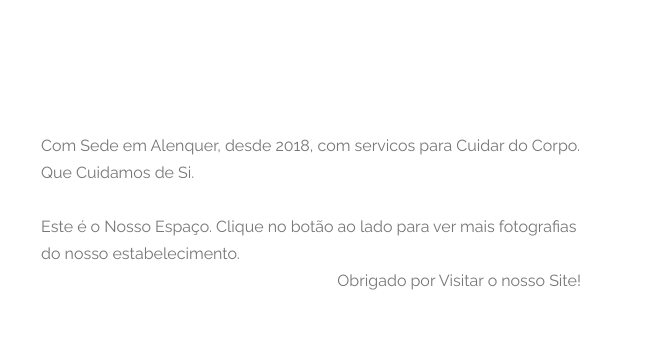
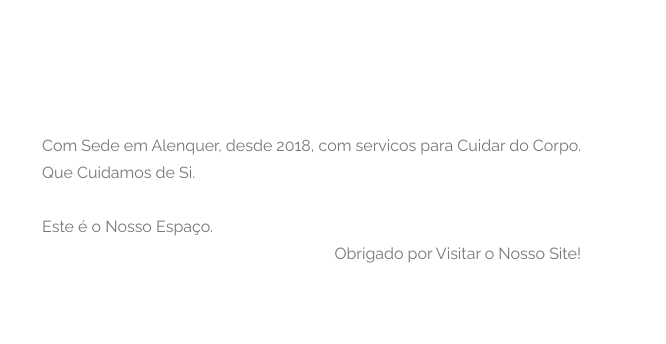
Before and after one commit to petalasdelotus/petalasdelotus.github.io, a plain HTML site: page index.html in a window 1280 px wide. Shown: the part 860-1204 px from the top of the page, 614-1280 px from the left. Drawn offline with Linux system fonts and the light colour scheme.

Commit message:
Update index.html

```diff
--- a/index.html
+++ b/index.html
@@ -176,10 +176,9 @@ Estética Pétalas de Lótus
                         <br><br><br>
                         <p>Com Sede em Alenquer, desde 2018, com servicos para Cuidar do Corpo.
                             <br>Que Cuidamos de Si.
-                            <br><br>Este é o Nosso Espaço. Clique no botão ao lado para ver mais fotografias do nosso
-                            estabelecimento.</p>
+                            <br><br>Este é o Nosso Espaço.</p>
                         <br>
-                        <p>Obrigado por Visitar o nosso Site!</p>
+                        <p>Obrigado por Visitar o Nosso Site!</p>
                     </div>
                 </div>
             </div>
```
